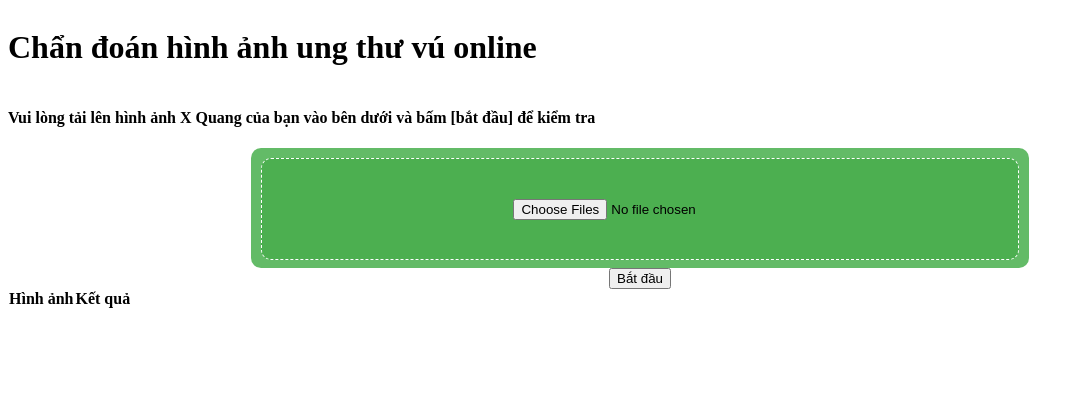
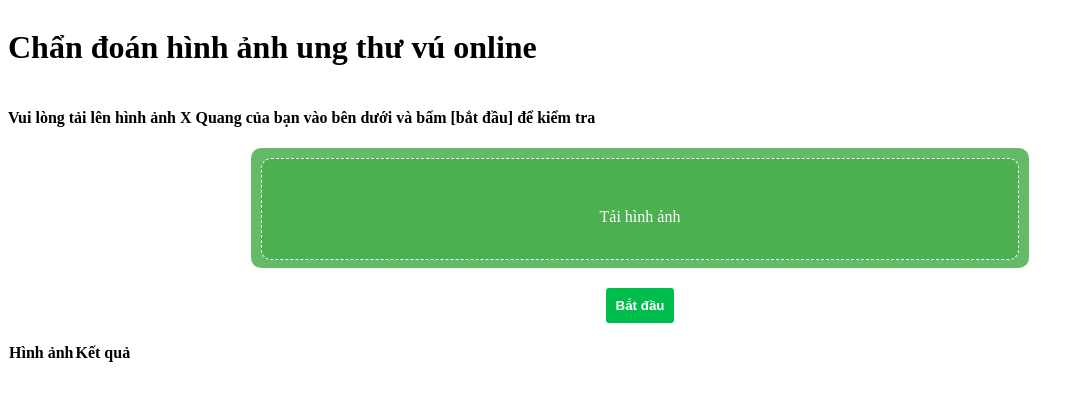
Before and after one commit to ductai26998/FL_for_medical_django, a Django app: page /center/predict in a window 1280 px wide. Shown: the top 401 px of the page, without its empty margins (0-1083 px from the left). Run offline with Django 3.2, Linux system fonts and the light colour scheme; lists and menus that the app fills with data are empty.

Commit message:
refactor code

```diff
--- a/src/device/templates/pages/predict/index.html
+++ b/src/device/templates/pages/predict/index.html
@@ -6,9 +6,9 @@
     <meta http-equiv="X-UA-Compatible" content="IE=edge" />
     <meta name="viewport" content="width=device-width, initial-scale=1.0" />
     <script src="https://unpkg.com/axios/dist/axios.min.js"></script>
-    <script src="{% static 'fontawesomefree/js/fontawesome.js' %}"></script>
-    <script src="{% static 'fontawesomefree/js/solid.js' %}"></script>
-    <script src="{% static 'fontawesomefree/js/brands.js' %}"></script>
+    <link href="{% static 'fontawesomefree/css/fontawesome.css' %}" rel="stylesheet" type="text/css">
+    <link href="{% static 'fontawesomefree/css/brands.css' %}" rel="stylesheet" type="text/css">
+    <link href="{% static 'fontawesomefree/css/solid.css' %}" rel="stylesheet" type="text/css">
     <title>Chẩn đoán ung thu vú</title>
     <link rel="shortcut icon" href="{% static 'favicon.png' %}">
     <style>
@@ -39,11 +39,50 @@
         height: 100%;
         width: 100%;
         display: flex;
+        flex-direction: column;
         justify-content: center;
         align-items: center;
         border-radius: 10px;
         border: dashed 1px #fff;
         background-color: #4caf50;
+      }
+      .custom-file-upload {
+        cursor: pointer;
+        display: flex;
+        flex-direction: column;
+        text-align: center;
+      }
+      .upload-area-layer i {
+        color: #fff;
+        justify-content: center;
+        /* margin-bottom: 20px; */
+      }
+      input[type="file"] {
+        display: none;
+      }
+      .upload-text {
+        color: #fff;
+        margin-bottom: 0;
+      }
+      .btn-start {
+        margin: 20px;
+        background-color: #00be4d;
+        color: #fff;
+        padding: 10px;
+        border: none;
+        border-radius: 3px;
+        cursor: pointer;
+        font-weight: bold;
+      }
+      .container-result {
+        display: flex;
+      }
+      .table-result {
+        display: inline-flex;
+        width: 100%;
+      }
+      tr {
+        width: 100%;
       }
     </style>
   </head>
@@ -57,12 +96,15 @@
         <div class="container-upload">
           <div class="upload-area">
             <div class="upload-area-layer">
-              <i class="fa-solid fa-cloud-arrow-up fa-2xl"></i>
-              <input type="file" accept="image/*" multiple onchange="preview(event)" />
+              <label class="custom-file-upload">
+                <input type="file" accept="image/*" multiple onchange="preview(event)" />
+                <i class="fa-solid fa-cloud-arrow-up fa-2xl"></i>
+                <p class="upload-text">Tải hình ảnh</p>
+              </label>
             </div>
           </div>
           <div>
-            <button onclick="predict()">Bắt đầu</button>
+            <button class="btn-start" onclick="predict()">Bắt đầu</button>
           </div>
         </div>
         <div class="container-result">
--- a/src/device/views.py
+++ b/src/device/views.py
@@ -21,7 +21,7 @@ from .serializers import (
 
 
 def send_params_to_client(client, global_round, model_path):
-    print("Send params to client %s with url %s" % (client.id, client.api_url))
+    print("-----Send params to client %s with url %s" % (client.id, client.api_url))
     Event.objects.create(
         event_type=EventType.CENTER_SENT_PARAMS,
         device_id=client.id,
@@ -29,11 +29,10 @@ def send_params_to_client(client, global_round, model_path):
         model_path=model_path,
         status=EventStatus.STARTED,
     )
-    res = requests.post(
+    requests.post(
         client.api_url + "/client/params/receives",
         json={"global_round": global_round, "model_path": model_path},
     )
-    print("/client/params/receives", res.json())
 
 
 class CenterSendsParams(views.APIView):
@@ -65,7 +64,7 @@ class CenterSendsParams(views.APIView):
                     executor.submit(
                         send_params_to_client, client, global_round, model_path
                     )
-                print("Sent params to clients")
+                print("-----Sent params to clients")
                 return Response(
                     {"detail": "Sent params to clients successfully"},
                     status=status.HTTP_200_OK,
@@ -89,7 +88,6 @@ class CenterReceivesParams(views.APIView):
         print("STEP 8", timezone.now())
         data = request.data
         client_id = data["client_id"]
-        print("client_id", client_id)
         serializer = CenterReceivesParamsInputSerializer(data=data)
         if serializer.is_valid():
             serializer.validated_data
@@ -171,7 +169,7 @@ class CenterGetClientParams(views.APIView):
 
 
 def send_params_to_center(center, global_round, model_path):
-    res = requests.post(
+    requests.post(
         center.api_url + "/center/params/receives",
         json={
             "client_id": settings.CLIENT_ID,
@@ -179,7 +177,6 @@ def send_params_to_center(center, global_round, model_path):
             "model_path": model_path,
         },
     )
-    print("/center/params/receives", res.json())
 
 
 class ClientSendsParams(views.APIView):
--- a/src/management/commands/auto_train.py
+++ b/src/management/commands/auto_train.py
@@ -17,7 +17,6 @@ class Command(BaseCommand):
         clients_result = Device.objects.filter(is_center=False).values_list(
             "train_acc", "train_loss", "val_acc", "val_loss"
         )
-        print("clients_result:", clients_result)
         if clients_result:
             (
                 local_train_acc_list,
@@ -83,12 +82,11 @@ class Command(BaseCommand):
             end_time = timezone.now()
             print("\n Total Run Time: %s" % (end_time - start_time))
             print(f" \n Results after {center.epochs} global rounds of training:")
-            print("|---- Train Accuracy: {:.2f}%".format(100 * avg_train_acc))
-            print("|---- Train Loss: {:.2f}%".format(100 * avg_train_loss))
+            print("----- Train Accuracy: {:.2f}%".format(100 * avg_train_acc))
+            print("----- Train Loss: {:.2f}".format(avg_train_loss))
 
             time_str = end_time.strftime("%d-%m-%Y_%H-%M-%S")
             # accuracy
-            print("train_acc_list", train_acc_list)
             plt.plot(train_acc_list)
             plt.plot(val_acc_list)
             plt.title("Model Accuracy")
--- a/src/train/models.py
+++ b/src/train/models.py
@@ -33,7 +33,10 @@ class CNNModel:
             ]
         )
 
-        # print(model.summary())
+        print("------------------------------------")
+        print("----- Details about current model:")
+        print(model.summary())
+        print("------------------------------------")
         model.compile(
             optimizer=tf.keras.optimizers.Adam(learning_rate=0.001),
             loss="binary_crossentropy",
```
Also changed, not shown: src/train/utils.py (+14 -23 lines), src/utils/extract_data.py (+2 -24 lines).
